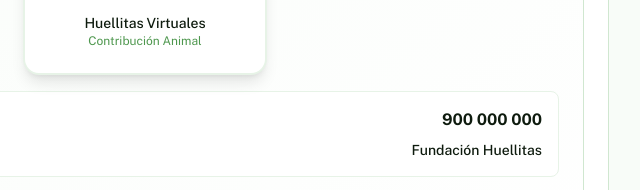
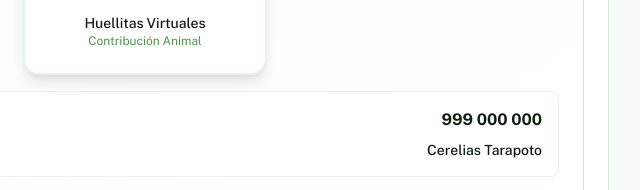
Before and after one commit to lcarrionr/huellitas-virtuales, a plain HTML site: page html/contribucion.html in a window 1280 px wide. Shown: the part 1619-1809 px from the top of the page, 495-1135 px from the left. Drawn offline with nearby package versions, Linux system fonts and the light colour scheme.

```diff
--- a/html/contribucion.html
+++ b/html/contribucion.html
@@ -334,11 +334,11 @@
                   <div class="bg-white p-4 rounded-lg border border-[#e7f3e7] mb-4">
                     <div class="flex items-center justify-between">
                       <span class="text-[#4e974e] text-sm">Número de contacto:</span>
-                      <span class="text-[#0e1b0e] font-bold text-base">900 000 000</span>
+                      <span class="text-[#0e1b0e] font-bold text-base">999 000 000</span>
                     </div>
                     <div class="flex items-center justify-between mt-2">
                       <span class="text-[#4e974e] text-sm">Nombre:</span>
-                      <span class="text-[#0e1b0e] font-medium text-sm">Fundación Huellitas</span>
+                      <span class="text-[#0e1b0e] font-medium text-sm">Cerelias Tarapoto</span>
                     </div>
                   </div>
 
```
